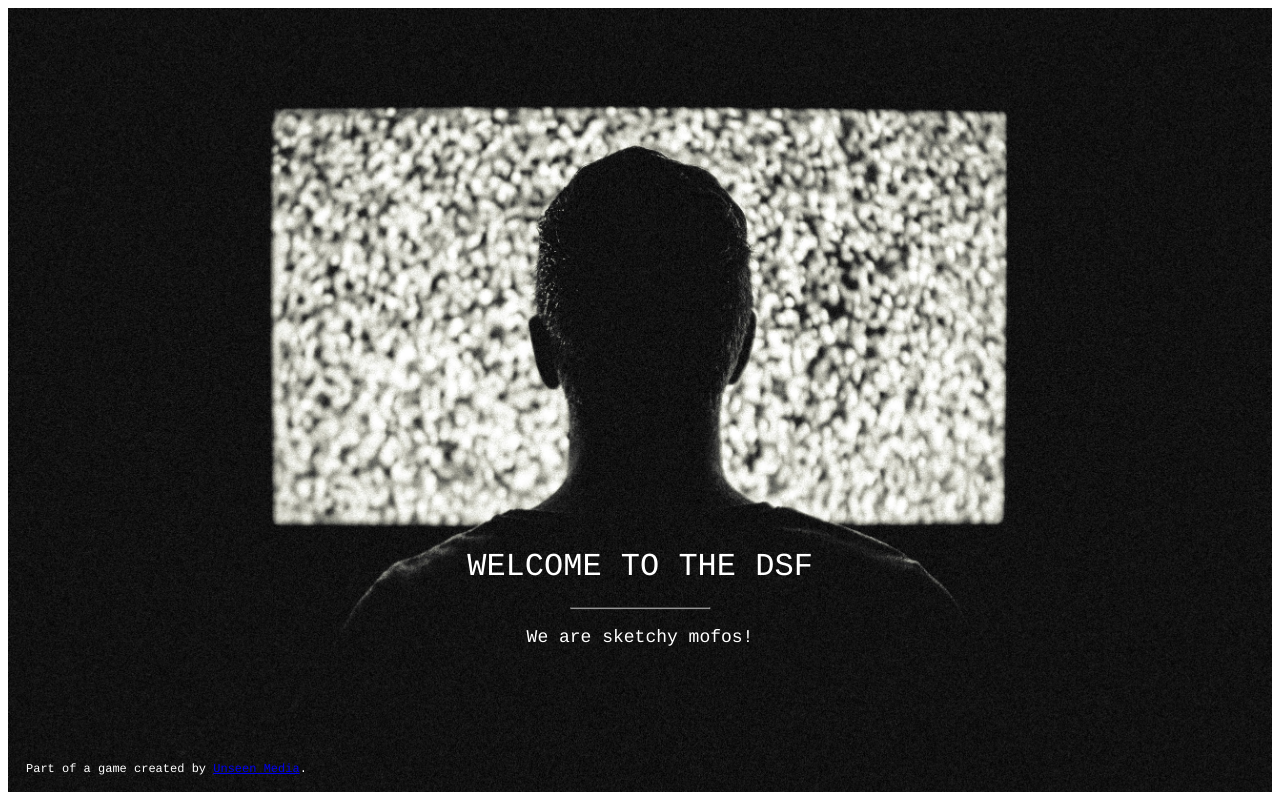
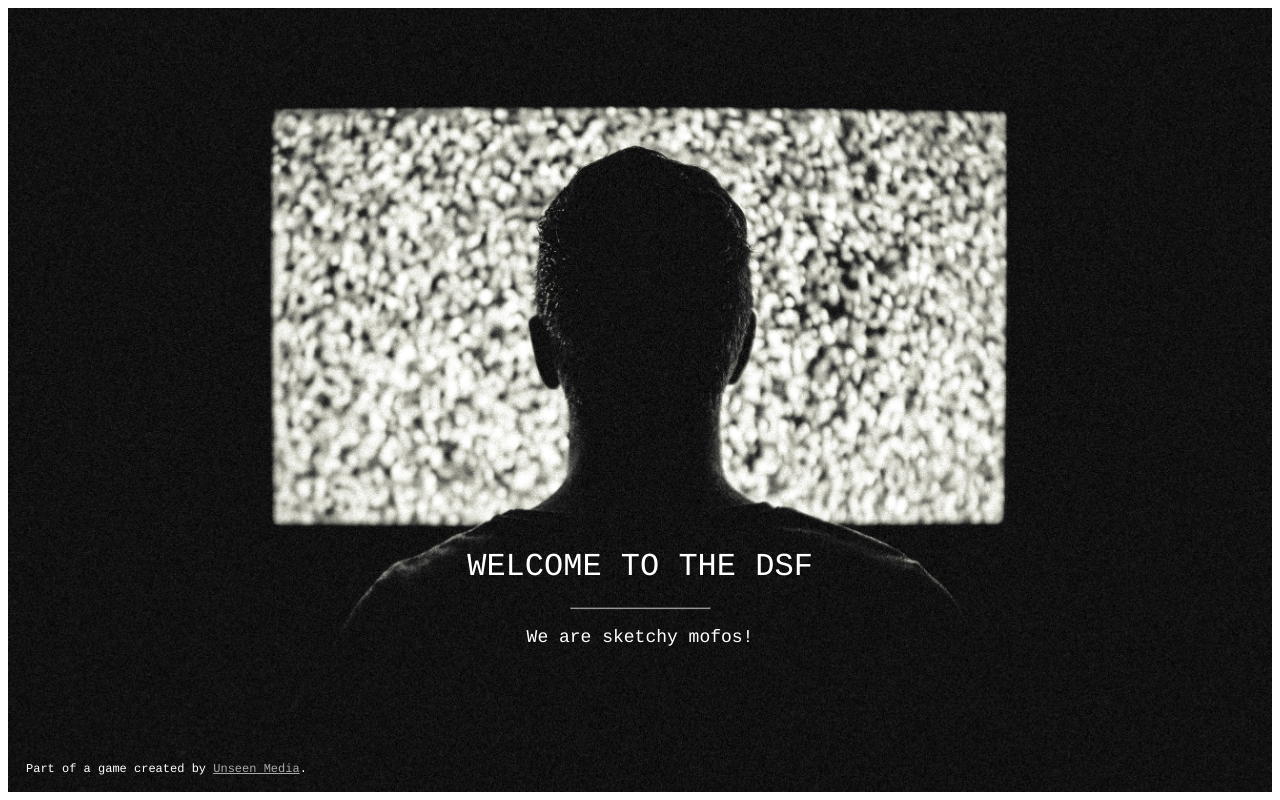
Before and after one commit to seencasey/dsfWebsite, a plain HTML site: page index.html in a window 1280 px wide. Drawn offline with Linux system fonts and the light colour scheme.

Commit message:
changed link color

```diff
--- a/styles.css
+++ b/styles.css
@@ -97,3 +97,7 @@ html {
 a:active, a:visited {
     color: gray;
 }
+
+a:link {
+    color: darkgray
+}
```
